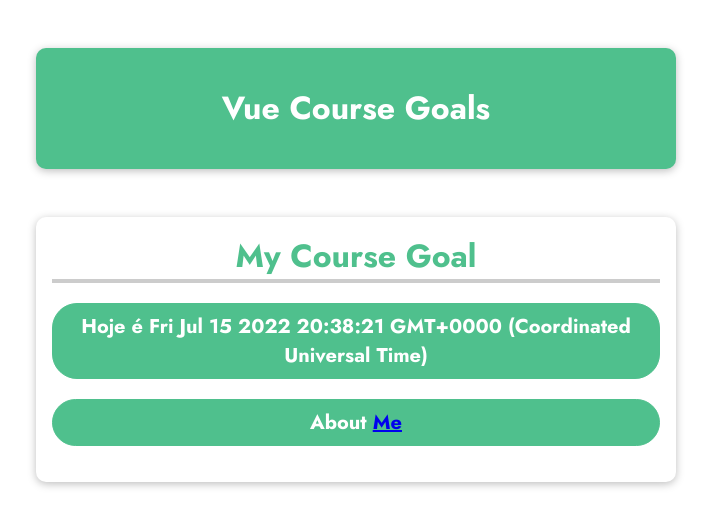
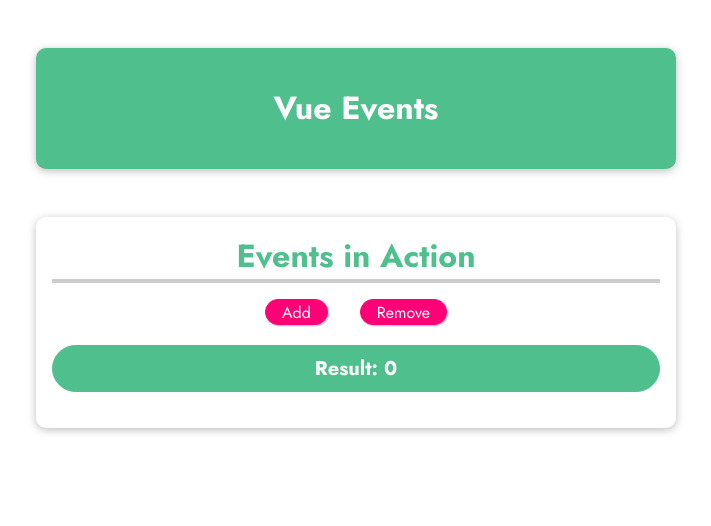
Before and after one commit to wesley-m3lis/vue-learning, a plain HTML site: page index.html in a window 1280 px wide. Shown: the whole page, without its empty margins (284-995 px from the left). Drawn offline with nearby package versions, Linux system fonts and the light colour scheme.

Commit message:
lecture21

```diff
--- a/app.js
+++ b/app.js
@@ -1,18 +1,9 @@
-// Simply writes date and time and displays an About me link.
-
 const app = Vue.createApp({
-    data(){
-        return{
-            courseGoal: 'Learn some Vue and JS',
-            aboutMe: 'https://br.pinterest.com/wesleyameixoeira/'
-        };
-    },
-
-    methods: {
-        date(){
-            return Date()
-        }
+  data() {
+    return {
+      counter: 0
     }
+  }
 });
 
-app.mount('#user-goal');
+app.mount('#events');
--- a/index.html
+++ b/index.html
@@ -14,12 +14,13 @@
   </head>
   <body>
     <header>
-      <h1>Vue Course Goals</h1>
+      <h1>Vue Events</h1>
     </header>
-    <section id="user-goal">
-      <h2>My Course Goal</h2>
-      <p>Hoje é {{ date() }}</p>
-      <p>About <a v-bind:href="aboutMe">Me</a></p>
+    <section id="events">
+      <h2>Events in Action</h2>
+      <button v-on:click="counter++">Add</button>
+      <button v-on:click="counter--">Remove</button>
+      <p>Result: {{ counter }}</p>
     </section>
   </body>
 </html>
--- a/styles.css
+++ b/styles.css
@@ -22,7 +22,7 @@ header {
   max-width: 40rem;
 }
 
-#user-goal {
+#events {
   box-shadow: 0 2px 8px rgba(0, 0, 0, 0.26);
   margin: 3rem auto;
   border-radius: 10px;
@@ -32,14 +32,14 @@ header {
   max-width: 40rem;
 }
 
-#user-goal h2 {
+#events h2 {
   font-size: 2rem;
   border-bottom: 4px solid #ccc;
   color: #4fc08d;
   margin: 0 0 1rem 0;
 }
 
-#user-goal p {
+#events p {
   font-size: 1.25rem;
   font-weight: bold;
   border: 1px solid #4fc08d;
@@ -49,18 +49,18 @@ header {
   border-radius: 25px;
 }
 
-#user-goal input {
+#events input {
   font: inherit;
   border: 1px solid #ccc;
 }
 
-#user-goal input:focus {
+#events input:focus {
   outline: none;
   border-color: #1b995e;
   background-color: #d7fdeb;
 }
 
-#user-goal button {
+#events button {
   font: inherit;
   cursor: pointer;
   border: 1px solid #ff0077;
@@ -68,10 +68,12 @@ header {
   color: white;
   padding: 0.05rem 1rem;
   box-shadow: 1px 1px 2px rgba(0, 0, 0, 0.26);
+  border-radius: 20px;
+  margin: 0 1rem;
 }
 
-#user-goal button:hover,
-#user-goal button:active {
+#events button:hover,
+#events button:active {
   background-color: #ec3169;
   border-color: #ec3169;
   box-shadow: 1px 1px 4px rgba(0, 0, 0, 0.26);
```
